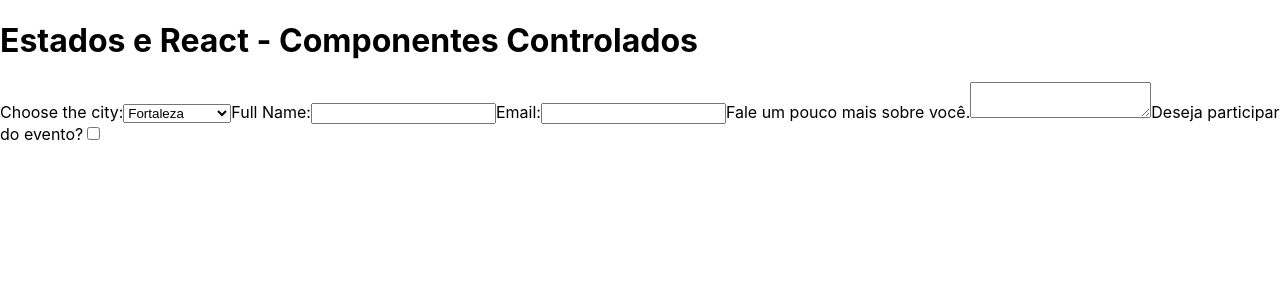
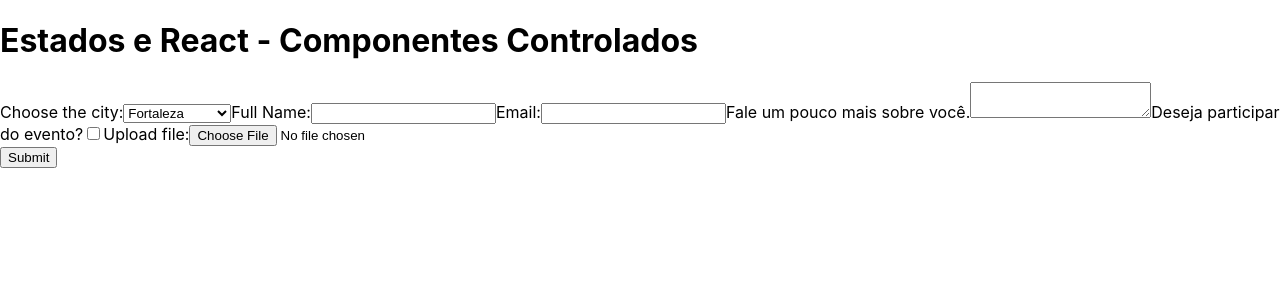
Before and after one commit to Rafael-Lima-GTR/trybe-exercises, a React (Create React App) app in the folder front-end/bloco-11-componentes-com-estado-eventos-e-formularios-com-react/dia-2-formularios-no-react/example01-componentes-controlados/: page / in a window 1280 px wide. Shown: the top 300 px of the page. Built offline with nearby package versions, Linux system fonts and the light colour scheme.

Commit message:
Para fixar Questão 5 - Concluída.

```diff
--- a/front-end/bloco-11-componentes-com-estado-eventos-e-formularios-com-react/dia-2-formularios-no-react/example01-componentes-controlados/src/Form.jsx
+++ b/front-end/bloco-11-componentes-com-estado-eventos-e-formularios-com-react/dia-2-formularios-no-react/example01-componentes-controlados/src/Form.jsx
@@ -5,6 +5,7 @@
     super();
 
     this.handleChange = this.handleChange.bind(this);
+    this.fileInput = React.createRef
 
     this.state = {
       city: 'fortaleza',
@@ -85,6 +86,13 @@
             />
           </label>
 
+          <label>
+            Upload file:
+            <input type="file" ref={this.fileInput} />
+          </label>
+          <br />
+          <button type="submit">Submit</button>
+
         </form>
       </div>
     );
```
